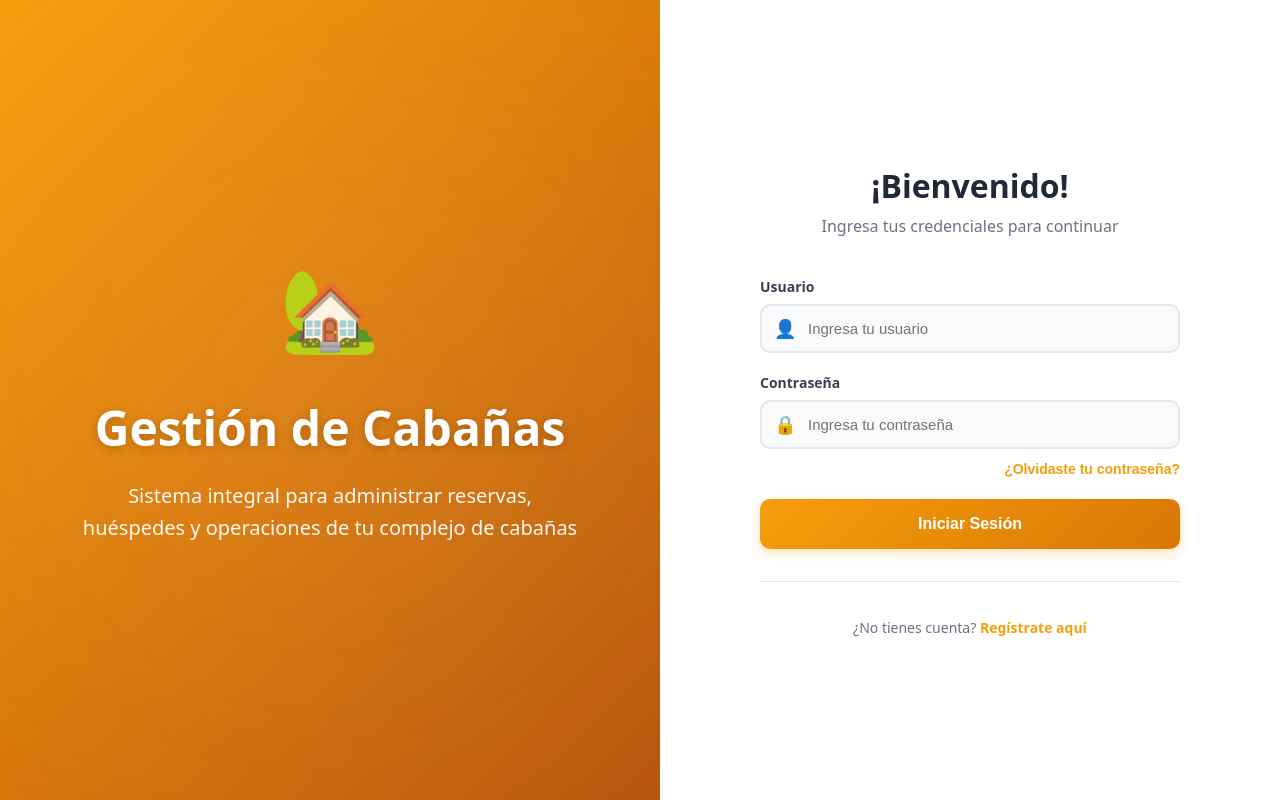
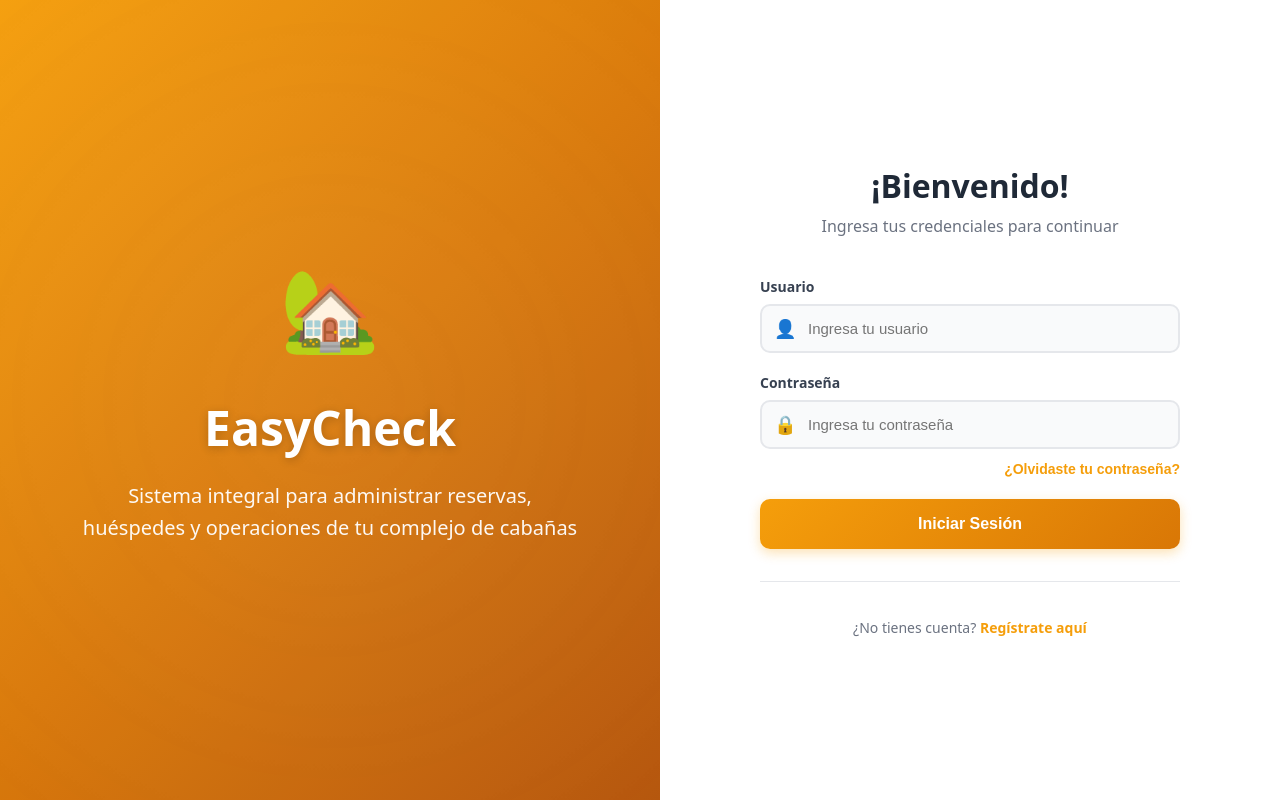
Before and after one commit to Villanic2022/-gestion-hotelera-front-end, a React (Vite) app in the folder gestion-cabanas-frontend/: page / in a window 1280 px wide. Built offline with nearby package versions, Linux system fonts and the light colour scheme.

Commit message:
Update brand name from 'Gestión de Cabañas' to 'EasyCheck' in cloud version

```diff
--- a/gestion-cabanas-frontend/index.html
+++ b/gestion-cabanas-frontend/index.html
@@ -4,7 +4,7 @@
     <meta charset="UTF-8" />
     <link rel="icon" type="image/svg+xml" href="/vite.svg" />
     <meta name="viewport" content="width=device-width, initial-scale=1.0" />
-    <title>gestion-cabanas-frontend</title>
+    <title>EasyCheck - Gestión de Cabañas</title>
   </head>
   <body>
     <div id="root"></div>
--- a/gestion-cabanas-frontend/package.json
+++ b/gestion-cabanas-frontend/package.json
@@ -1,5 +1,5 @@
 {
-  "name": "gestion-cabanas-frontend",
+  "name": "easycheck-frontend",
   "private": true,
   "version": "0.0.0",
   "type": "module",
--- a/gestion-cabanas-frontend/src/pages/Login.jsx
+++ b/gestion-cabanas-frontend/src/pages/Login.jsx
@@ -66,7 +66,7 @@ export default function Login() {
             <div className="auth-brand-panel">
                 <div className="auth-brand-content">
                     <div className="auth-brand-icon">🏡</div>
-                    <h1 className="auth-brand-title">Gestión de Cabañas</h1>
+                    <h1 className="auth-brand-title">EasyCheck</h1>
                     <p className="auth-brand-subtitle">
                         Sistema integral para administrar reservas, huéspedes y operaciones de tu complejo de cabañas
                     </p>
--- a/gestion-cabanas-frontend/src/pages/Register.jsx
+++ b/gestion-cabanas-frontend/src/pages/Register.jsx
@@ -67,7 +67,7 @@ export default function Register() {
             <div className="auth-brand-panel">
                 <div className="auth-brand-content">
                     <div className="auth-brand-icon">🏡</div>
-                    <h1 className="auth-brand-title">Gestión de Cabañas</h1>
+                    <h1 className="auth-brand-title">EasyCheck</h1>
                     <p className="auth-brand-subtitle">
                         Únete y comienza a administrar tu complejo de cabañas de manera eficiente
                     </p>
```
